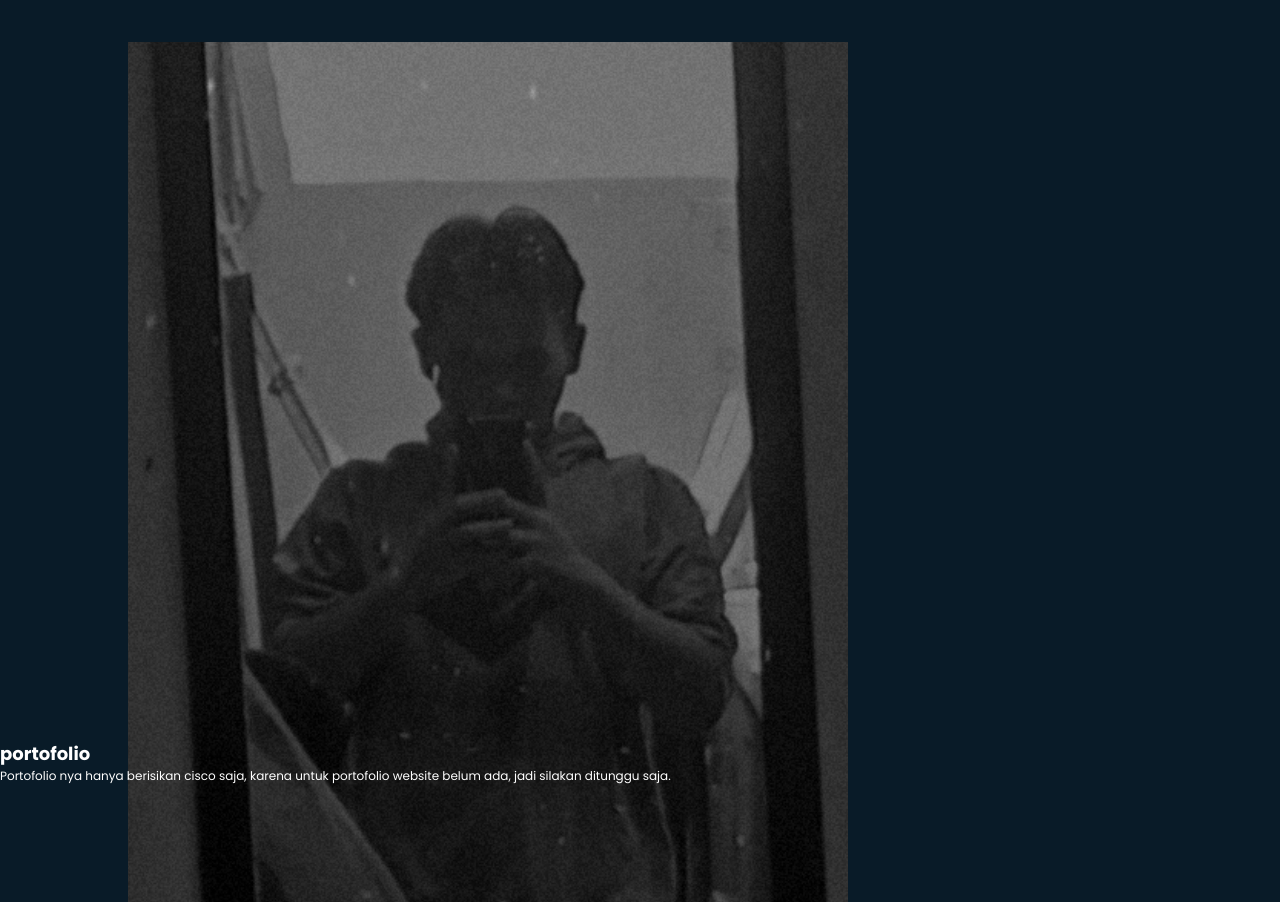
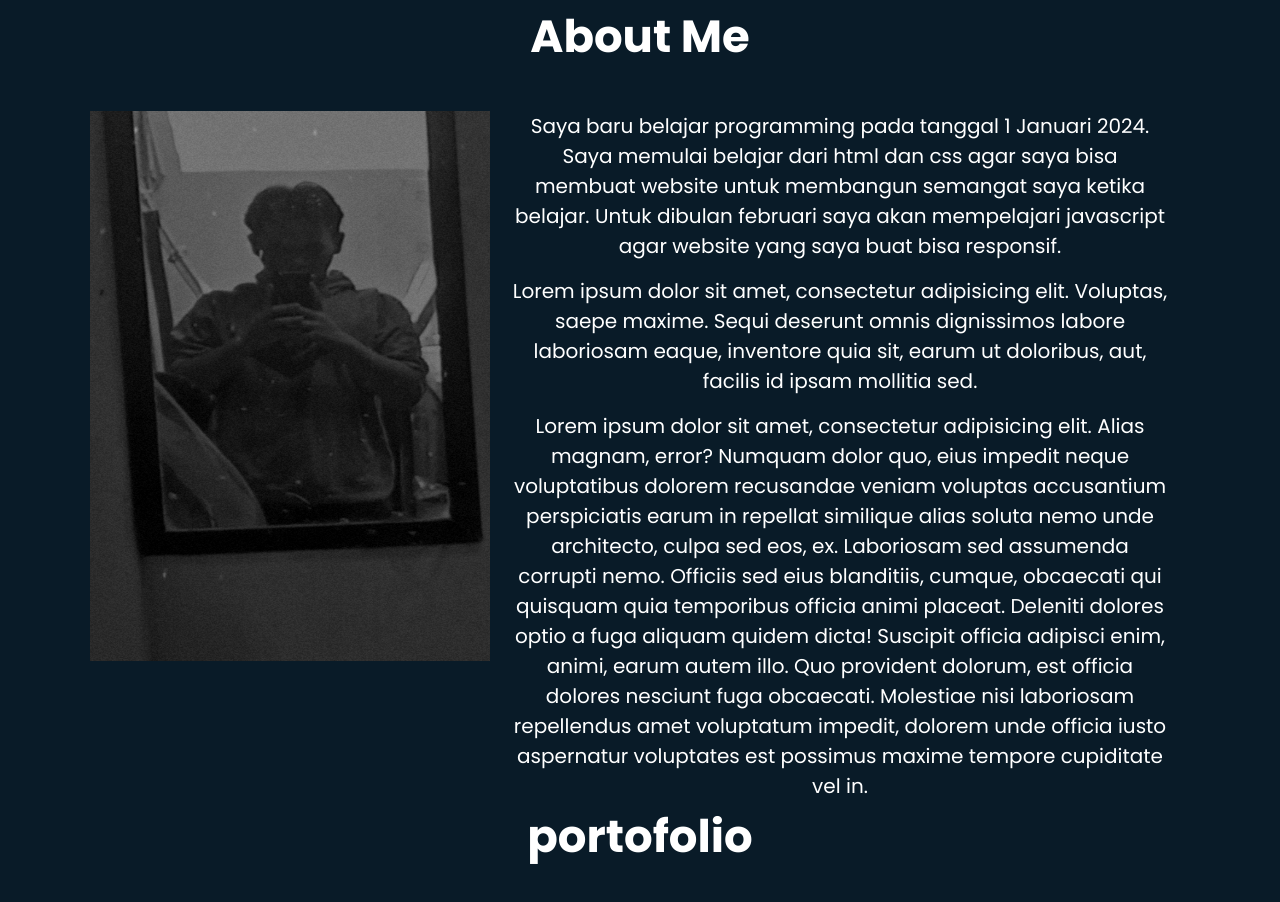
Before and after one commit to NikoJuliandarus/NJ.portofolio, a plain HTML site: page index.html in a window 1280 px wide. Shown: the part 887-1789 px from the top of the page. Drawn offline with nearby package versions, Linux system fonts and the light colour scheme.

Commit message:
update Css/style.css

```diff
--- a/Css/style.css
+++ b/Css/style.css
@@ -17,7 +17,7 @@ body {
   font-family: 'poppins', Sans-Serif;
   color: var(--white);
   background-color: var(--bg);
-  height: 2000px;
+  height: 5000px;
 }
 
 .navbar {
@@ -165,16 +165,48 @@ body {
   margin-right: 10px;
 }
 
-.about .about-con {
-  padding: 8% 10%;
+.about,
+.portofolio {
+  padding: 90px 7% 40px;
   height: 100vh;
 }
 
-.about .about-con h1 {
-  font-size: 35px;
-  font-weight: 700;
+.about h1,
+.portofolio h1 {
   text-align: center;
+  font-size: 45px;
+  margin-bottom: 40px;
 }
+
+.about .about-con {
+  display: flex;
+}
+
+.about .about-con .about-img img {
+  height: 550px;
+  width: 400px;
+}
+
+.about .about-con .about-text {
+  padding: 0 20px;
+}
+
+.about .about-con .about-text p {
+  text-align: center;
+  font-size: 20px;
+  margin-bottom: 15px;
+}
+
+.portofolio p {
+  text-align: center;
+  max-width: 900px;
+  margin: auto;
+
+}
+
+
+
+
 
 
 /* media queris */
```
